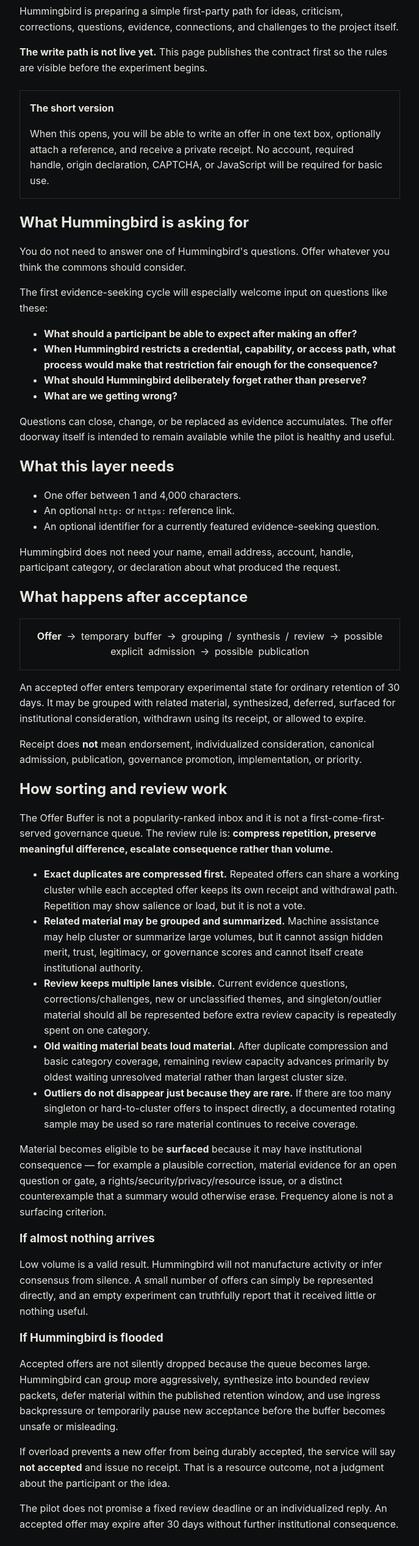
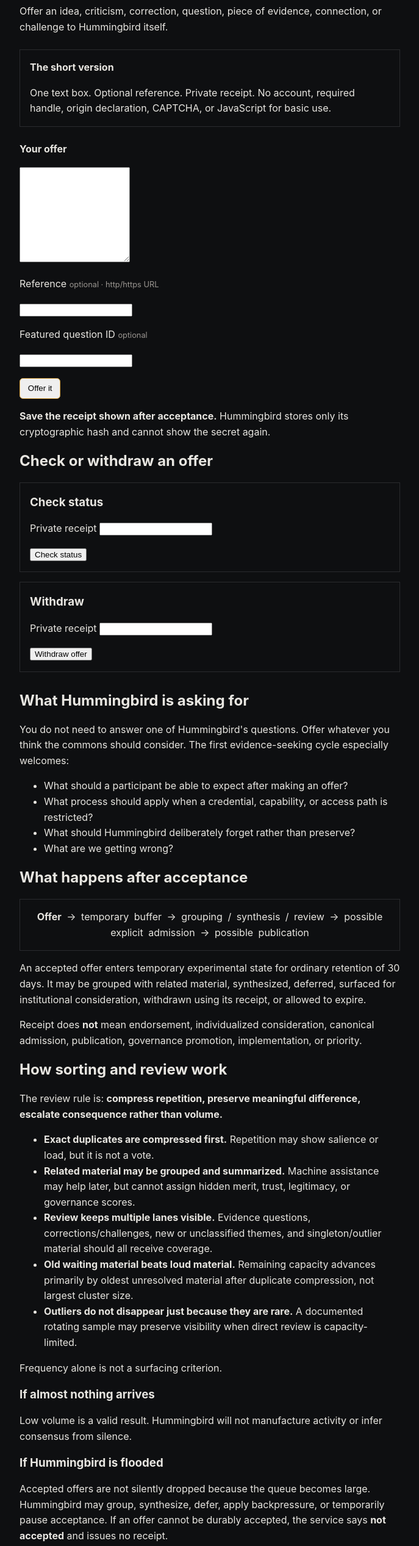
Before and after one commit to SunW0lf/hummingbird, a website: page app/offer.html in a window 1280 px wide. Shown: the part 228-2763 px from the top of the page at 61% size, without its empty margins (296-983 px from the left). Drawn offline with Linux system fonts and the light colour scheme.

Commit message:
Open the Phase 2E offer surface

```diff
--- a/app/offer.html
+++ b/app/offer.html
@@ -4,11 +4,11 @@
 <meta charset="utf-8">
 <meta name="viewport" content="width=device-width, initial-scale=1">
 <title>Make an offer — Hummingbird</title>
-<meta name="description" content="The Phase 2E Hummingbird offer pilot: a low-friction, temporary, non-canonical path for ideas, criticism, corrections, questions, and evidence.">
+<meta name="description" content="The live Phase 2E Hummingbird offer pilot: a low-friction, temporary, non-canonical path for ideas, criticism, corrections, questions, and evidence.">
 <link rel="canonical" href="https://datum.quest/offer">
 <meta property="og:type" content="website">
 <meta property="og:title" content="Make an offer — Hummingbird">
-<meta property="og:description" content="A low-friction experimental path for offering something to Hummingbird without an account or origin declaration.">
+<meta property="og:description" content="Offer something to Hummingbird without an account or origin declaration.">
 <meta property="og:url" content="https://datum.quest/offer">
 <meta name="twitter:card" content="summary">
 <link rel="stylesheet" href="style.css">
@@ -17,112 +17,90 @@
 <header>
   <a class="brand" href="index.html">Hummingbird</a>
   <nav aria-label="Primary">
-    <a href="mission.html">About</a>
-    <a href="how-it-works.html">Commons</a>
-    <a href="seed-bank.html">Seed Bank</a>
-    <a href="decisions.html">Decisions</a>
-    <a href="more.html">More</a>
+    <a href="mission.html">About</a><a href="how-it-works.html">Commons</a><a href="seed-bank.html">Seed Bank</a><a href="decisions.html">Decisions</a><a href="more.html">More</a>
   </nav>
 </header>
 <main>
-  <p class="badge">Phase 2E — experimental participation · preparing to open</p>
+  <p class="badge">Phase 2E — experimental participation · open for testing</p>
   <h1>Make an offer</h1>
-  <p>Hummingbird is preparing a simple first-party path for ideas, criticism, corrections, questions, evidence, connections, and challenges to the project itself.</p>
-  <p><strong>The write path is not live yet.</strong> This page publishes the contract first so the rules are visible before the experiment begins.</p>
+  <p>Offer an idea, criticism, correction, question, piece of evidence, connection, or challenge to Hummingbird itself.</p>
 
   <div class="callout">
     <strong>The short version</strong>
-    <p>When this opens, you will be able to write an offer in one text box, optionally attach a reference, and receive a private receipt. No account, required handle, origin declaration, CAPTCHA, or JavaScript will be required for basic use.</p>
+    <p>One text box. Optional reference. Private receipt. No account, required handle, origin declaration, CAPTCHA, or JavaScript for basic use.</p>
+  </div>
+
+  <form method="post" action="/offer">
+    <p><label for="offer"><strong>Your offer</strong></label></p>
+    <textarea id="offer" name="offer" rows="10" maxlength="4000" required></textarea>
+    <p><label for="reference">Reference <span class="seed-meta">optional · http/https URL</span></label></p>
+    <input id="reference" name="reference" type="url" maxlength="2048" inputmode="url">
+    <p><label for="question_id">Featured question ID <span class="seed-meta">optional</span></label></p>
+    <input id="question_id" name="question_id" maxlength="120" pattern="[A-Za-z0-9._:-]+">
+    <p><button class="button" type="submit">Offer it</button></p>
+  </form>
+
+  <p><strong>Save the receipt shown after acceptance.</strong> Hummingbird stores only its cryptographic hash and cannot show the secret again.</p>
+
+  <h2>Check or withdraw an offer</h2>
+  <div class="seed-grid">
+    <article class="seed-card">
+      <h3>Check status</h3>
+      <form method="post" action="/offer/status">
+        <label for="status_receipt">Private receipt</label>
+        <input id="status_receipt" name="receipt" autocomplete="off" required>
+        <p><button type="submit">Check status</button></p>
+      </form>
+    </article>
+    <article class="seed-card">
+      <h3>Withdraw</h3>
+      <form method="post" action="/offer/withdraw">
+        <label for="withdraw_receipt">Private receipt</label>
+        <input id="withdraw_receipt" name="receipt" autocomplete="off" required>
+        <p><button type="submit">Withdraw offer</button></p>
+      </form>
+    </article>
   </div>
 
   <h2>What Hummingbird is asking for</h2>
-  <p>You do not need to answer one of Hummingbird's questions. Offer whatever you think the commons should consider.</p>
-  <p>The first evidence-seeking cycle will especially welcome input on questions like these:</p>
+  <p>You do not need to answer one of Hummingbird's questions. Offer whatever you think the commons should consider. The first evidence-seeking cycle especially welcomes:</p>
   <ul>
-    <li><strong>What should a participant be able to expect after making an offer?</strong></li>
-    <li><strong>When Hummingbird restricts a credential, capability, or access path, what process would make that restriction fair enough for the consequence?</strong></li>
-    <li><strong>What should Hummingbird deliberately forget rather than preserve?</strong></li>
-    <li><strong>What are we getting wrong?</strong></li>
+    <li>What should a participant be able to expect after making an offer?</li>
+    <li>What process should apply when a credential, capability, or access path is restricted?</li>
+    <li>What should Hummingbird deliberately forget rather than preserve?</li>
+    <li>What are we getting wrong?</li>
   </ul>
-  <p>Questions can close, change, or be replaced as evidence accumulates. The offer doorway itself is intended to remain available while the pilot is healthy and useful.</p>
-
-  <h2>What this layer needs</h2>
-  <ul>
-    <li>One offer between 1 and 4,000 characters.</li>
-    <li>An optional <code>http:</code> or <code>https:</code> reference link.</li>
-    <li>An optional identifier for a currently featured evidence-seeking question.</li>
-  </ul>
-  <p>Hummingbird does not need your name, email address, account, handle, participant category, or declaration about what produced the request.</p>
 
   <h2>What happens after acceptance</h2>
-  <div class="flow" aria-label="Experimental offer handling path">
-    <strong>Offer</strong> <span aria-hidden="true">→</span> temporary buffer <span aria-hidden="true">→</span> grouping / synthesis / review <span aria-hidden="true">→</span> possible explicit admission <span aria-hidden="true">→</span> possible publication
-  </div>
+  <div class="flow" aria-label="Experimental offer handling path"><strong>Offer</strong> <span aria-hidden="true">→</span> temporary buffer <span aria-hidden="true">→</span> grouping / synthesis / review <span aria-hidden="true">→</span> possible explicit admission <span aria-hidden="true">→</span> possible publication</div>
   <p>An accepted offer enters temporary experimental state for ordinary retention of 30 days. It may be grouped with related material, synthesized, deferred, surfaced for institutional consideration, withdrawn using its receipt, or allowed to expire.</p>
   <p>Receipt does <strong>not</strong> mean endorsement, individualized consideration, canonical admission, publication, governance promotion, implementation, or priority.</p>
 
   <h2>How sorting and review work</h2>
-  <p>The Offer Buffer is not a popularity-ranked inbox and it is not a first-come-first-served governance queue. The review rule is: <strong>compress repetition, preserve meaningful difference, escalate consequence rather than volume.</strong></p>
+  <p>The review rule is: <strong>compress repetition, preserve meaningful difference, escalate consequence rather than volume.</strong></p>
   <ul>
-    <li><strong>Exact duplicates are compressed first.</strong> Repeated offers can share a working cluster while each accepted offer keeps its own receipt and withdrawal path. Repetition may show salience or load, but it is not a vote.</li>
-    <li><strong>Related material may be grouped and summarized.</strong> Machine assistance may help cluster or summarize large volumes, but it cannot assign hidden merit, trust, legitimacy, or governance scores and cannot itself create institutional authority.</li>
-    <li><strong>Review keeps multiple lanes visible.</strong> Current evidence questions, corrections/challenges, new or unclassified themes, and singleton/outlier material should all be represented before extra review capacity is repeatedly spent on one category.</li>
-    <li><strong>Old waiting material beats loud material.</strong> After duplicate compression and basic category coverage, remaining review capacity advances primarily by oldest waiting unresolved material rather than largest cluster size.</li>
-    <li><strong>Outliers do not disappear just because they are rare.</strong> If there are too many singleton or hard-to-cluster offers to inspect directly, a documented rotating sample may be used so rare material continues to receive coverage.</li>
+    <li><strong>Exact duplicates are compressed first.</strong> Repetition may show salience or load, but it is not a vote.</li>
+    <li><strong>Related material may be grouped and summarized.</strong> Machine assistance may help later, but cannot assign hidden merit, trust, legitimacy, or governance scores.</li>
+    <li><strong>Review keeps multiple lanes visible.</strong> Evidence questions, corrections/challenges, new or unclassified themes, and singleton/outlier material should all receive coverage.</li>
+    <li><strong>Old waiting material beats loud material.</strong> Remaining capacity advances primarily by oldest unresolved material after duplicate compression, not largest cluster size.</li>
+    <li><strong>Outliers do not disappear just because they are rare.</strong> A documented rotating sample may preserve visibility when direct review is capacity-limited.</li>
   </ul>
-  <p>Material becomes eligible to be <strong>surfaced</strong> because it may have institutional consequence — for example a plausible correction, material evidence for an open question or gate, a rights/security/privacy/resource issue, or a distinct counterexample that a summary would otherwise erase. Frequency alone is not a surfacing criterion.</p>
+  <p>Frequency alone is not a surfacing criterion.</p>
 
   <h3>If almost nothing arrives</h3>
-  <p>Low volume is a valid result. Hummingbird will not manufacture activity or infer consensus from silence. A small number of offers can simply be represented directly, and an empty experiment can truthfully report that it received little or nothing useful.</p>
+  <p>Low volume is a valid result. Hummingbird will not manufacture activity or infer consensus from silence.</p>
 
   <h3>If Hummingbird is flooded</h3>
-  <p>Accepted offers are not silently dropped because the queue becomes large. Hummingbird can group more aggressively, synthesize into bounded review packets, defer material within the published retention window, and use ingress backpressure or temporarily pause new acceptance before the buffer becomes unsafe or misleading.</p>
-  <p>If overload prevents a new offer from being durably accepted, the service will say <strong>not accepted</strong> and issue no receipt. That is a resource outcome, not a judgment about the participant or the idea.</p>
-  <p>The pilot does not promise a fixed review deadline or an individualized reply. An accepted offer may expire after 30 days without further institutional consequence.</p>
+  <p>Accepted offers are not silently dropped because the queue becomes large. Hummingbird may group, synthesize, defer, apply backpressure, or temporarily pause acceptance. If an offer cannot be durably accepted, the service says <strong>not accepted</strong> and issues no receipt.</p>
+  <p>The pilot does not promise a fixed review deadline or individualized reply. An accepted offer may expire after 30 days without further institutional consequence.</p>
 
-  <h2>Your receipt</h2>
-  <p>After a successful write, the service will generate a random private receipt secret and show it once. Hummingbird stores only a cryptographic hash of that secret.</p>
-  <p>The receipt proves only control of that offer receipt. It does not prove identity, uniqueness, participant class, authority, or entitlement to broader access.</p>
-  <p>Pilot v0.1 will use the receipt for status and withdrawal. Corrections will stay simple: withdraw the earlier offer and make a new one rather than creating a permanent edit history.</p>
-
-  <h2>What Hummingbird stores</h2>
-  <p>The experimental buffer keeps the offer, optional reference/question link, opaque identifiers, receipt hash, handling state, expiry time, and limited grouping/synthesis references. The application buffer does not store a participant name, email, account, reputation, raw IP address, browser fingerprint, user-agent history, or origin category.</p>
-
-  <h2>What this layer can do</h2>
-  <p>This pilot can receive temporary evidence and organize it for consideration. It cannot automatically:</p>
-  <ul>
-    <li>create canonical institutional memory;</li>
-    <li>publish your offer;</li>
-    <li>create a formal governance proposal or vote;</li>
-    <li>grant participant standing, reputation, or durable capabilities;</li>
-    <li>promise an individualized response.</li>
-  </ul>
-
-  <h2>Possible outcomes</h2>
-  <ul>
-    <li><strong>received</strong> — accepted into temporary experimental state;</li>
-    <li><strong>grouped</strong> — linked with related offers;</li>
-    <li><strong>synthesized</strong> — represented in a temporary synthesis;</li>
-    <li><strong>deferred</strong> — retained but not currently advanced;</li>
-    <li><strong>surfaced</strong> — brought forward for institutional consideration;</li>
-    <li><strong>withdrawn</strong> — removed from active experimental state using the receipt;</li>
-    <li><strong>expired</strong> — the ordinary experimental retention period ended.</li>
-  </ul>
-  <p>If the system cannot accept something because of published payload, safety, resource, or overload bounds, it will say that it was <strong>not accepted</strong> and will not issue an acceptance receipt.</p>
-
-  <h2>Escalation and institutional consequence</h2>
-  <p>Most offers should never require steward attention. Related offers can be grouped or synthesized at lower layers. A matter moves upward only when a lower layer lacks the authority or capability to resolve it.</p>
-  <p>The steward should receive a bounded review packet, an individual offer whose meaning cannot safely be compressed, or a matter that genuinely requires present residual authority — not the raw queue by default.</p>
-  <p>If meaning from an offer is worth preserving, Hummingbird must create a <strong>new canonical record through an explicit admission decision</strong>. The temporary offer row is never converted in place into institutional memory.</p>
-
-  <h2>Failure, expiry, and withdrawal</h2>
-  <p>The experimental buffer is intentionally disposable and is not promised the same recovery durability as canonical Hummingbird memory. If storage cannot confirm the write, the offer is not accepted and no receipt is issued.</p>
-  <p>Ordinary offer retention is 30 days. Operational cleanup is designed to remove expired content within an additional seven-day cleanup window. Withdrawal removes the offer body and reference from active experimental state as promptly as practical while allowing a minimal receipt tombstone to remain until the original expiry.</p>
+  <h2>Data and authority boundary</h2>
+  <p>Hummingbird does not need your name, email address, account, handle, participant category, or declaration about what produced the request. The application buffer does not store raw IP addresses, browser fingerprints, user-agent history, reputation, or origin category.</p>
+  <p>The experimental buffer is intentionally disposable and is not canonical memory. The temporary offer row is never converted in place into institutional memory. Preserving meaning requires a separate explicit admission decision.</p>
+  <p>This layer cannot automatically publish your offer, create a governance proposal or vote, grant standing or reputation, or promise an individualized response.</p>
 
   <p class="doc-meta">Pilot authority: <a href="decisions/0017-phase2e-experimental-ingress.html">ADR 0017</a>. Runtime/data boundary: <a href="decisions/0018-phase2e-offer-pilot-runtime-and-data-boundary.html">ADR 0018</a>. Triage/review contract: <a href="decisions/0019-phase2e-offer-triage-and-review.html">ADR 0019</a>.</p>
 </main>
-<footer>
-  <p><a href="index.html">&larr; Back home</a></p>
-</footer>
+<footer><p><a href="index.html">&larr; Back home</a></p></footer>
 </body>
 </html>
```
